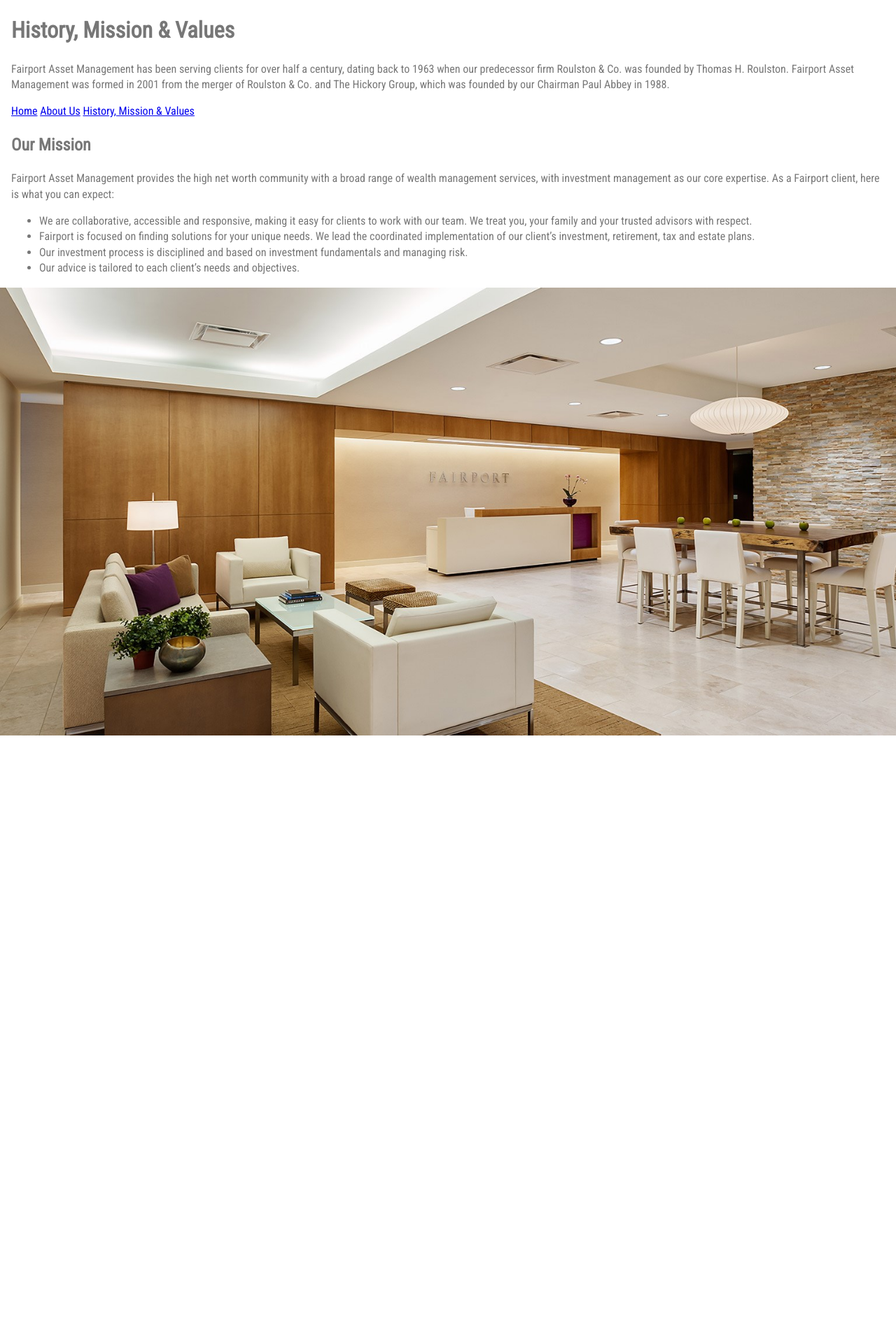
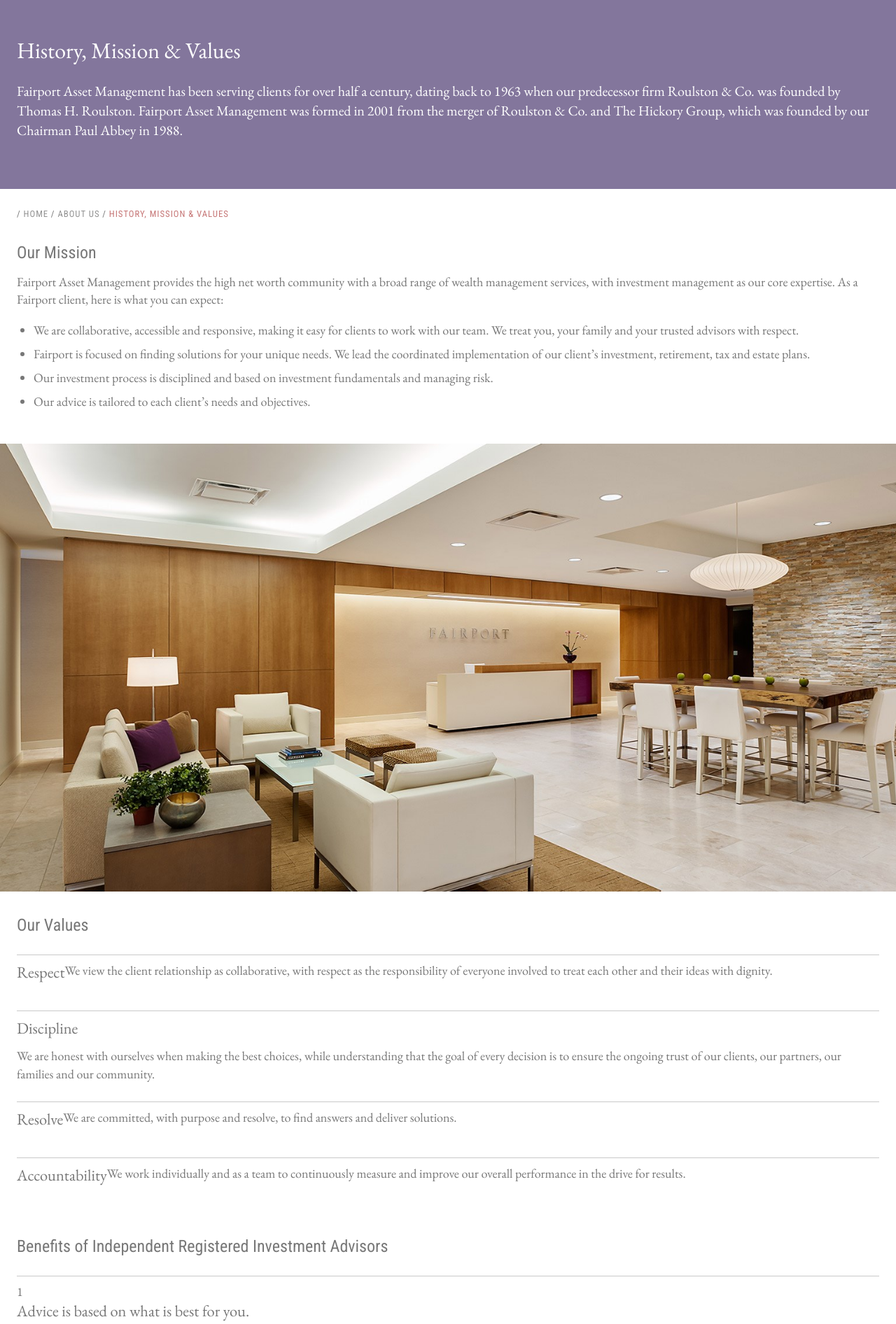
Before and after one commit to NSideas/fairport, a PHP site: page / in a window 1280 px wide. Shown: the part 58-1950 px from the top of the page at 70% size. Before the commit the page ends 1109 px from the top, so only its background shows below. Run offline with PHP 8.4, Linux system fonts and the light colour scheme; some libraries are stand-ins or nearby versions.

Commit message:
Main content styles

```diff
--- a/css/styles.css
+++ b/css/styles.css
@@ -402,7 +402,9 @@
 html {
   color: #777777;
   font-size: 1em;
-  line-height: 1.4; }
+  line-height: 1.4;
+  -webkit-font-smoothing: antialiased;
+  -moz-osx-font-smoothing: grayscale; }
 
 ::-moz-selection {
   background: #b3d4fc;
@@ -445,15 +447,56 @@
 body {
   font-family: "Roboto Condensed", Helvetica, sans-serif; }
 
-.container {
-  padding-left: 1em;
-  padding-right: 1em; }
+h1,
+h2,
+h3,
+h4,
+h5,
+h6,
+p {
+  margin-top: 0; }
+
+h1 {
+  font-family: "EB Garamond", Georgia, serif;
+  font-size: 2em;
+  font-weight: 400; }
+
+h2 {
+  font-size: 1.5em;
+  font-weight: 400; }
+
+h3 {
+  font-family: "EB Garamond", Georgia, serif;
+  font-size: 1.25em;
+  font-weight: 400; }
+
+a {
+  color: #C67676;
+  text-decoration: none; }
+
+.main-content p,
+.main-content li {
+  font-family: "EB Garamond", Georgia, serif;
+  font-size: 18px; }
+
+.content-area ul {
+  padding-left: 1.5em; }
+
+.content-area li {
+  margin-bottom: .5em; }
+
+.section-title {
+  margin-bottom: .5em; }
+
+.intro-paragraph {
+  font-family: "EB Garamond", Georgia, serif;
+  font-size: 1.25em; }
 
 #header {
   position: relative;
   padding-top: .75em;
   padding-bottom: .75em;
-  border-bottom: solid 2px #CCCCCC; }
+  border-bottom: solid 2px #C9C9C9; }
 
 .logo {
   display: block;
@@ -476,18 +519,83 @@
 #menu-toggle div {
   height: 2px;
   width: 100%;
-  background: #9B9B9B; }
+  background: #929292; }
 
 #main-nav {
   display: none; }
 
+.container {
+  padding-left: 1.5em;
+  padding-right: 1.5em; }
+
+.container-wide {
+  padding-left: 1em;
+  padding-right: 1em; }
+
+.main-content-wrapper {
+  padding-top: 1em; }
+
+.main-section {
+  padding-top: 1em;
+  padding-bottom: 1em; }
+
+.page-intro {
+  background-color: #ADADAD;
+  color: white;
+  padding-top: 50px;
+  padding-bottom: 50px; }
+
+.breadcrumbs {
+  padding-top: .5em;
+  padding-bottom: .75em; }
+
+.breadcrumb-item {
+  display: inline-block;
+  text-transform: uppercase;
+  font-size: .8em;
+  letter-spacing: .075em; }
+  .breadcrumb-item:not(.current) a {
+    color: #929292; }
+
+.breadcrumb-item:before {
+  content: '/ '; }
+
 .full-width-img {
   height: 50vw;
+  margin-top: 1em;
+  margin-bottom: 1em;
   background-size: cover;
   background-repeat: no-repeat; }
 
 .full-width-img.image-1 {
   background-image: url(../uploads/fairport-asset-management-1.jpg); }
+
+.block-list {
+  list-style-type: none;
+  margin: 0;
+  padding-left: 0;
+  padding-top: .75em; }
+
+.block-list--ordered {
+  counter-reset: block-list-counter; }
+
+.block-list--ordered li:before {
+  content: counter(block-list-counter);
+  counter-increment: block-list-counter; }
+
+.block-list-item {
+  border-top: solid 1px #C9C9C9;
+  padding-top: .5em;
+  padding-bottom: 1.5em; }
+
+.block-list-item h3 {
+  margin-bottom: .5em; }
+
+.block-list-item p:last-child {
+  margin-bottom: 0; }
+
+.color-purple .page-intro {
+  background-color: #83769C; }
 
 .hidden {
   display: none !important; }
--- a/index.html
+++ b/index.html
@@ -15,7 +15,8 @@
   </style>
   <link rel="stylesheet" href="css/styles.css">
 </head>
-<body>
+<body class="color-purple">
+
   <!--[if lte IE 9]>
   <p class="browserupgrade">You are using an <strong>outdated</strong> browser. Please <a href="https://browsehappy.com/">upgrade your browser</a> to improve your experience and security.</p>
   <![endif]-->
@@ -23,8 +24,8 @@
   <!-- Add your site or application content here -->
   <header id="header">
 
-    <div class="container">
-      <div class="header-container--top relative">
+    <div class="container-wide">
+      <div class="header-container-top relative">
         <a class="logo" href="/"></a>
         <div id="menu-toggle" class="flex">
           <div></div>
@@ -35,15 +36,15 @@
     </div>
 
     <nav id="main-nav">
-      <ul class="main-nav--list">
-        <li class="main-nav--item"><a href="#">About You</a></li>
-        <li class="main-nav--item"><a href="#">About Us</a></li>
-        <li class="main-nav--item"><a href="#">Services</a></li>
-        <li class="main-nav--item"><a href="#">News &amp; Resources</a></li>
-        <li class="main-nav--item"><a href="#">Contact</a></li>
+      <ul class="main-nav-list">
+        <li class="main-nav-item"><a href="#">About You</a></li>
+        <li class="main-nav-item"><a href="#">About Us</a></li>
+        <li class="main-nav-item"><a href="#">Services</a></li>
+        <li class="main-nav-item"><a href="#">News &amp; Resources</a></li>
+        <li class="main-nav-item"><a href="#">Contact</a></li>
       </ul>
-      <div class="container subscribe-link--container">
-        <a class="subscribe-link button btn-small" href="#">Subscribe</a>
+      <div class="container subscribe-link-container">
+        <a class="subscribe-link btn btn--small" href="#">Subscribe</a>
       </div>
     </nav>
 
@@ -51,25 +52,31 @@
 
 
 <div class="page-intro">
+
   <section class="container">
     <h1 class="page-title">History, Mission & Values</h1>
     <p class="intro-paragraph">Fairport Asset Management has been serving clients for over half a century, dating back to 1963 when our predecessor firm Roulston & Co. was founded by Thomas H. Roulston. Fairport Asset Management was formed in 2001 from the merger of Roulston & Co. and The Hickory Group, which was founded by our Chairman Paul Abbey in 1988.</p>
   </section>
+
 </div>
 
-<div class="main-content--wrapper">
+<div class="main-content-wrapper">
 
   <div class="breadcrumbs container">
-    <a class="breadcrumb-link" href="#">Home</a> <a class="breadcrumb-link" href="#">About Us</a> <a class="breadcrumb-link" href="#">History, Mission & Values</a>
+    <span class="breadcrumb-item"><a href="#">Home</a></span>
+    <span class="breadcrumb-item"><a href="#">About Us</a></span>
+    <span class="breadcrumb-item current"><a href="#">History, Mission & Values</a></span>
   </div>
 
   <main class="main-content">
 
-    <div class="main-section">
+    <div id="our-mission" class="main-section content-area">
       <section class="container">
 
         <h2 class="section-title">Our Mission</h2>
+
         <p>Fairport Asset Management provides the high net worth community with a broad range of wealth management services, with investment management as our core expertise. As a Fairport client, here is what you can expect:</p>
+
         <ul>
           <li>We are collaborative, accessible and responsive, making it easy for clients to work with our team. We treat you, your family and your trusted advisors with respect.</li>
           <li>Fairport is focused on finding solutions for your unique needs. We lead the coordinated implementation of our client’s investment, retirement, tax and estate plans.</li>
@@ -81,6 +88,91 @@
     </div>
 
     <div class="full-width-img image-1"></div>
+
+    <div id="our-values" class="main-section">
+      <section class="container">
+
+        <h2 class="section-title">Our Values</h2>
+
+        <ul class="block-list block-list--unordered split--4-8">
+
+          <li class="block-list-item flex">
+            <div class="left-column">
+              <h3>Respect</h3>
+            </div>
+            <div class="right-column">
+              <p>We view the client relationship as collaborative, with respect as the responsibility of everyone involved to treat each other and their ideas with dignity.</p>
+            </div>
+          </li>
+
+          <li class="block-list-item flex">
+            <div class="left-column">
+              <h3>Discipline</h3>
+            </div>
+            <div class="right-column">
+              <p>We are honest with ourselves when making the best choices, while understanding that the goal of every decision is to ensure the ongoing trust of our clients, our partners, our families and our community.</p>
+            </div>
+          </li>
+
+          <li class="block-list-item flex">
+            <div class="left-column">
+              <h3>Resolve</h3>
+            </div>
+            <div class="right-column">
+              <p>We are committed, with purpose and resolve, to find answers and deliver solutions.</p>
+            </div>
+          </li>
+
+          <li class="block-list-item flex">
+            <div class="left-column">
+              <h3>Accountability</h3>
+            </div>
+            <div class="right-column">
+              <p>We work individually and as a team to continuously measure and improve our overall performance in the drive for results.</p>
+            </div>
+          </li>
+
+        </ul>
+
+      </section>
+    </div>
+
+    <div id="independent-registered-advisors" class="main-section">
+      <section class="container">
+
+        <h2 class="section-title">Benefits of Independent Registered Investment Advisors</h2>
+
+        <ol class="block-list block-list--ordered single-column">
+
+          <li class="block-list-item">
+            <h3>Advice is based on what is best for you.</h3>
+            <p>We view the client relationship as collaborative, with respect as the responsibility of everyone involved to treat each other and their ideas with dignity.</p>
+          </li>
+
+          <li class="block-list-item">
+            <h3>You get comprehensive advice for your complex needs.</h3>
+            <p>Many independent registered investment advisors provide services that address a variety of complex investment needs that often arise when you accumulate significant wealth, such as assisting you with the sale of a business, complicated tax situations, trusts and intergenerational issues. Some advisors are specialists in certain investment strategies. Others can assist you with comprehensive services, such as estate planning or borrowing. Given the rich diversity of specialization throughout the industry, no matter how complex your individual needs, you will likely find an independent registered investment advisor who can provide advice that’s right for you.</p>
+          </li>
+
+          <li class="block-list-item">
+            <h3>You get comprehensive advice for your complex needs.</h3>
+            <p>Many independent registered investment advisors provide services that address a variety of complex investment needs that often arise when you accumulate significant wealth, such as assisting you with the sale of a business, complicated tax situations, trusts and intergenerational issues. Some advisors are specialists in certain investment strategies. Others can assist you with comprehensive services, such as estate planning or borrowing. Given the rich diversity of specialization throughout the industry, no matter how complex your individual needs, you will likely find an independent registered investment advisor who can provide advice that’s right for you.</p>
+          </li>
+
+          <li class="block-list-item">
+            <h3>You enjoy a different kind of relationship experience.</h3>
+            <p>The goal of a registered investment advisor is to help find solutions that are closely aligned with client needs and objectives and many independent registered investment advisors enjoy deep, personal relationships with their clients. This often takes regular, ongoing interactions and a long-term engagement. And because many independent registered investment advisors are entrepreneurial business owners, the buck stops with them, so to speak. As a result, the advisors tend to have a real sense of personal accountability to their clients.</p>
+          </li>
+
+          <li class="block-list-item">
+            <h3>You know where your money is held.</h3>
+            <p>Registered investment advisors typically use institutional custodians—generally large brokerage firms or banks—to hold and safeguard their clients’ stocks, mutual funds and other assets. These custodians also provide important infrastructure services such as executing trades and the preparation of monthly brokerage statements for clients. This helps a registered investment advisor focus on understanding your needs and providing the best advice possible.</p>
+          </li>
+
+        </ol>
+
+      </section>
+    </div>
 
   </main>
 
--- /dev/null
+++ b/scss/_colors.scss
@@ -0,0 +1,5 @@
+.color-purple {
+  .page-intro {
+    background-color: $purple-2;
+  }
+}
--- a/scss/_main.scss
+++ b/scss/_main.scss
@@ -5,9 +5,11 @@
 }
 
 html {
-  color: $default;
+  color: $gray-1;
   font-size: 1em;
   line-height: 1.4;
+  -webkit-font-smoothing: antialiased;
+  -moz-osx-font-smoothing: grayscale;
 }
 
 ::-moz-selection {
@@ -56,20 +58,77 @@
 }
 
 
+
+
+
+
+
+// Typography
+
 body {
   font-family: $sans;
 }
 
-.container {
-  padding-left: 1em;
-  padding-right: 1em;
+h1,
+h2,
+h3,
+h4,
+h5,
+h6,
+p {
+  margin-top: 0;
 }
 
+h1 {
+  font-family: $serif;
+  font-size: 2em;
+  font-weight: 400;
+}
+
+h2 {
+  font-size: 1.5em;
+  font-weight: 400;
+}
+
+h3 {
+  font-family: $serif;
+  font-size: 1.25em;
+  font-weight: 400;
+}
+
+a {
+  color: $red-2;
+  text-decoration: none;
+}
+
+.main-content p,
+.main-content li {
+  font-family: $serif;
+  font-size: 18px;
+}
+
+.content-area ul {
+  padding-left: 1.5em;
+}
+.content-area li {
+  margin-bottom: .5em;
+}
+
+.section-title {
+  margin-bottom: .5em;
+}
+
+.intro-paragraph {
+  font-family: $serif;
+  font-size: 1.25em;
+}
+
+// Header
 #header {
   position: relative;
   padding-top: .75em;
   padding-bottom: .75em;
-  border-bottom: solid 2px $lightgray;
+  border-bottom: solid 2px $gray-4;
 }
 
 .logo {
@@ -94,16 +153,62 @@
 #menu-toggle div {
   height: 2px;
   width: 100%;
-  background: $darkgray;
+  background: $gray-2;
 }
 
 #main-nav {
   display: none;
 }
 
+// Page Layout
+.container {
+  padding-left: 1.5em;
+  padding-right: 1.5em;
+}
+.container-wide {
+  padding-left: 1em;
+  padding-right: 1em;
+}
+
+.main-content-wrapper {
+  padding-top: 1em;
+}
+
+.main-section {
+  padding-top: 1em;
+  padding-bottom: 1em;
+}
+
+.page-intro {
+  background-color: $gray-3;
+  color: white;
+  padding-top: 50px;
+  padding-bottom: 50px;
+}
+
+.breadcrumbs {
+  padding-top: .5em;
+  padding-bottom: .75em;
+}
+
+.breadcrumb-item {
+  display: inline-block;
+  text-transform: uppercase;
+  font-size: .8em;
+  letter-spacing: .075em;
+  &:not(.current) a {
+    color: $gray-2;
+  }
+}
+
+.breadcrumb-item:before {
+  content: '/ ';
+}
 
 .full-width-img {
   height: 50vw;
+  margin-top: 1em;
+  margin-bottom: 1em;
   background-size: cover;
   background-repeat: no-repeat;
 }
@@ -111,3 +216,37 @@
 .full-width-img.image-1 {
   background-image: url(../uploads/fairport-asset-management-1.jpg);
 }
+
+
+// Block List
+.block-list {
+  list-style-type: none;
+  margin: 0;
+  padding-left: 0;
+  padding-top: .75em;
+}
+
+.block-list--ordered {
+  counter-reset: block-list-counter;
+}
+
+.block-list--ordered li {
+  &:before {
+    content: counter(block-list-counter);
+    counter-increment: block-list-counter;
+  }
+}
+
+.block-list-item {
+  border-top: solid 1px $gray-4;
+  padding-top: .5em;
+  padding-bottom: 1.5em;
+}
+
+.block-list-item h3 {
+  margin-bottom: .5em;
+}
+
+.block-list-item p:last-child {
+  margin-bottom: 0;
+}
--- a/scss/_variables.scss
+++ b/scss/_variables.scss
@@ -1,8 +1,36 @@
 
 // Colors
-$default: #777777;
-$darkgray: #9B9B9B;
-$lightgray: #CCCCCC;
+
+$gray-1: #777777;
+$gray-2: #929292;
+$gray-3: #ADADAD;
+$gray-4: #C9C9C9;
+$gray-5: #F0F0F0;
+
+$purple-1: #655484;
+$purple-2: #83769C;
+$purple-3: #A298B5;
+
+$blue-1: #3F627A;
+$blue-2: #658194;
+$blue-3: #8BA0AF;
+
+$teal-1: #479AA6;
+$teal-2: #6BAEB7;
+$teal-3: #90C2C9;
+
+$green-1: #478D7A;
+$green-2: #6BA394;
+$green-3: #90BAAF;
+
+$red-1: #B85454;
+$red-2: #C67676;
+$red-3: #D49898;
+
+$gold-1: #B89654;
+$gold-2: #C6AB76;
+$gold-3: #D4C098;
+
 
 $sans: 'Roboto Condensed', Helvetica, sans-serif;
 $serif: 'EB Garamond', Georgia, serif;
--- a/scss/styles.scss
+++ b/scss/styles.scss
@@ -1,5 +1,6 @@
 @import 'variables';
 @import 'normalize';
 @import 'main';
+@import 'colors';
 @import 'helpers';
 @import 'print';
```
Also changed, not shown: img/zig-zag-pattern.png (added), 4 other files.
